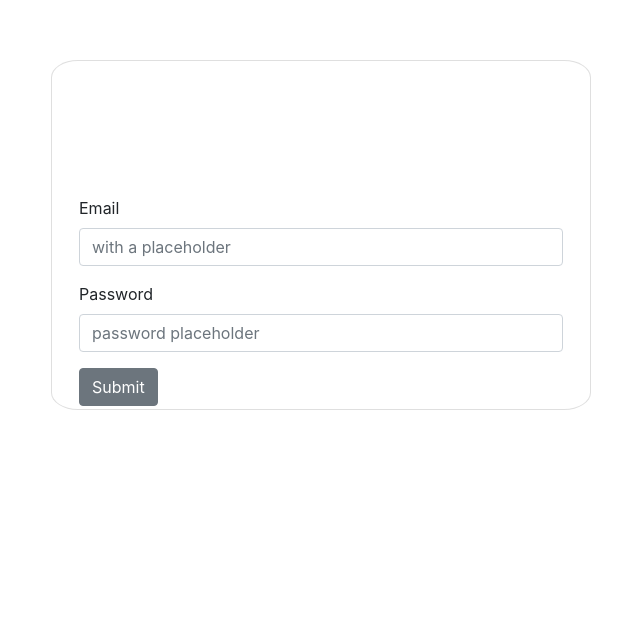
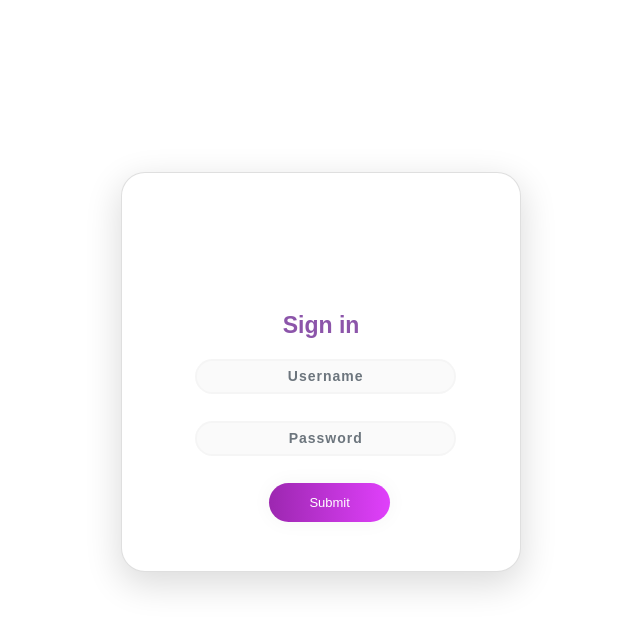
Before and after one commit to anoopsimon/practice-website, a React (Create React App) app: page /login in a window 1280 px wide. Shown: the part 162-792 px from the top of the page, without its empty margins (319-959 px from the left). Built offline with nearby package versions, Linux system fonts and the light colour scheme.

Commit message:
added login form styling

```diff
--- a/package.json
+++ b/package.json
@@ -15,6 +15,7 @@
     "react-router-bootstrap": "^0.25.0",
     "react-router-dom": "^5.2.0",
     "react-scripts": "^3.4.1",
+    "react-spinners": "^0.11.0",
     "react-star-ratings": "^2.3.0",
     "reactstrap": "^8.4.1",
     "rimraf": "^2.6.2"
--- a/src/App.js
+++ b/src/App.js
@@ -9,7 +9,7 @@ import {  Movies } from './components/Movies';
 import  Login  from './components/Login';
 
 import './custom.css'
-import AuthenticationService from './services/AuthenticationService';
+import AuthService from './services/AuthService';
 
 export default class App extends Component {
   static displayName = App.name;
@@ -22,7 +22,7 @@ export default class App extends Component {
   }
 
   componentDidMount() {
-    const user = AuthenticationService.getCurrentUser();
+    const user = AuthService.getCurrentUser();
 
     if (user) {
       this.setState({
--- a/src/components/Login.js
+++ b/src/components/Login.js
@@ -2,11 +2,17 @@ import React, { Component } from "react";
 import { Button, Form, FormGroup, Label, Input, FormText } from "reactstrap";
 import { Container, Row, Col } from "reactstrap";
 import { withRouter } from "react-router";
-import AuthenticationService from "../services/AuthenticationService";
+import FadeLoader from "react-spinners/FadeLoader";
+
+import AuthService from "../services/AuthService";
 import {
-  Card, CardImg, CardText, CardBody,
-  CardTitle, CardSubtitle
-} from 'reactstrap';
+  Card,
+  CardImg,
+  CardText,
+  CardBody,
+  CardTitle,
+  CardSubtitle,
+} from "reactstrap";
 
 class Login extends Component {
   constructor(props) {
@@ -30,43 +36,63 @@ class Login extends Component {
       message: "",
       loading: true,
     });
-    AuthenticationService.loginAs();
+    AuthService.loginAs();
     this.props.history.push("/");
     window.location.reload();
   }
 
   render() {
+    if (this.state.loading)
+      return (
+        <div className="loader">
+          {" "}
+          <FadeLoader
+            color="#8C55AA"
+            loading={this.state.loading}
+            size={150}
+          ></FadeLoader>{" "}
+        </div>
+      );
+
     return (
       <>
         <Container>
           <Row style={{ marginTop: "20%" }}>
             <Col sm="12" md={{ size: 6, offset: 3 }}>
               <Card className="loginForm">
+              <p class="sign" align="center">Sign in</p>
+
                 <Form onSubmit={this.handleLogin}>
+
                   <FormGroup>
-                  <Label for="exampleEmail">Email</Label>
+                    {/* <Label className ="sign" for="exampleEmail">Email</Label> */}
                     <Input
                       type="email"
                       name="email"
                       id="username"
-                    placeholder="with a placeholder"
+                      placeholder="Username"
                       aria-label="username or email"
+                      className="un"
                     />
                   </FormGroup>
                   <FormGroup>
-                  <Label for="examplePassword">Password</Label>
+                    {/* <Label className ="sign" for="examplePassword">Password</Label> */}
                     <Input
                       type="password"
                       name="password"
                       id="pwd"
-                    placeholder="password placeholder"
-                    aria-Label="password"
+                      placeholder="Password"
+                      aria-label="password"
+                      className="un"
                     />
                   </FormGroup>
                   <Button
-                id ="loginBtn"
+                    id="loginBtn"
                     aria-label="Login Button"
-                >Submit</Button>
+                    className="submit"
+                  >
+                    Submit
+                  </Button>
                 </Form>
               </Card>
             </Col>
--- a/src/components/NavMenu.js
+++ b/src/components/NavMenu.js
@@ -1,7 +1,7 @@
 import React, { Component } from 'react';
 import { Collapse, Container, Navbar, NavbarBrand, NavbarToggler, NavItem, NavLink } from 'reactstrap';
 import { Link } from 'react-router-dom';
-import AuthenticationService from '../services/AuthenticationService';
+import AuthService from '../services/AuthService';
 
 export class NavMenu extends Component {
   static displayName = NavMenu.name;
@@ -24,7 +24,7 @@ export class NavMenu extends Component {
     });
   }
   logOut() {
-    AuthenticationService.logout();
+    AuthService.logout();
     console.log('logout')
     window.location.reload();
   }
--- a/src/custom.css
+++ b/src/custom.css
@@ -55,9 +55,60 @@ html {
   margin-right: auto;
 }
 
-.loginForm{
+.loginForm
+{
   border-radius: 5%;
-  height:350px;
+  height:450px;
   padding: 5%;
   padding-top: 25%;
+  padding-bottom: 25%;
+  background-color: #FFFFFF;
+  width: 400px;
+  height: 400px;
+  margin: 7em auto;
+  border-radius: 1.5em;
+  box-shadow: 0px 11px 35px 2px rgba(0, 0, 0, 0.14);
 }
+
+.submit {
+  cursor: pointer;
+    border-radius: 5em;
+    color: #fff;
+    background: linear-gradient(to right, #9C27B0, #E040FB);
+    border: 0;
+    padding-left: 40px;
+    padding-right: 40px;
+    padding-bottom: 10px;
+    padding-top: 10px;
+    font-family: 'Ubuntu', sans-serif;
+    margin-left: 35%;
+    font-size: 13px;
+    box-shadow: 0 0 20px 1px rgba(0, 0, 0, 0.04);
+}
+
+.sign {
+  color: #8C55AA;
+  font-family: 'Ubuntu', sans-serif;
+  font-weight: bold;
+  font-size: 23px;
+}
+
+.un {
+  width: 76%;
+  color: rgb(38, 50, 56);
+  font-weight: 700;
+  font-size: 14px;
+  letter-spacing: 1px;
+  background: rgba(136, 126, 126, 0.04);
+  padding: 10px 20px;
+  border: none;
+  border-radius: 20px;
+  outline: none;
+  box-sizing: border-box;
+  border: 2px solid rgba(0, 0, 0, 0.02);
+  margin-bottom: 50px;
+  margin-left: 46px;
+  text-align: center;
+  margin-bottom: 27px;
+  font-family: 'Ubuntu', sans-serif;
+  }
--- a/src/services/AuthenticationService.js
+++ b/src/services/AuthService.js
@@ -3,12 +3,20 @@ import axios from "axios";
 
 const API_URL = "http://localhost:8080/api/auth/";
 
-class AuthenticationService {
+class AuthService {
+
+   timeout(delay) {
+    return new Promise( res => setTimeout(res, delay) );
+}
 
     loginAs(){
+
         localStorage.setItem("user", JSON.stringify({"token":"ey78788788787asd78asd78sa7d8s7d8a7sd88d7s8a7d8as7d87sd87ad87djkdhkjdhjsadhsa9d8y7s9d78sd789asdsajkdhsajkdh"}));
+         this.timeout(5000);
         return true;
     }
+
+
 
   login(username, password) {
     return axios
@@ -42,4 +50,4 @@ class AuthenticationService {
   }
 }
 
-export default new AuthenticationService();
+export default new AuthService();
```
Also changed, not shown: 1 other file (tests, documents, lock files or other folders). Lines whose indentation alone changed are shown as unchanged.
